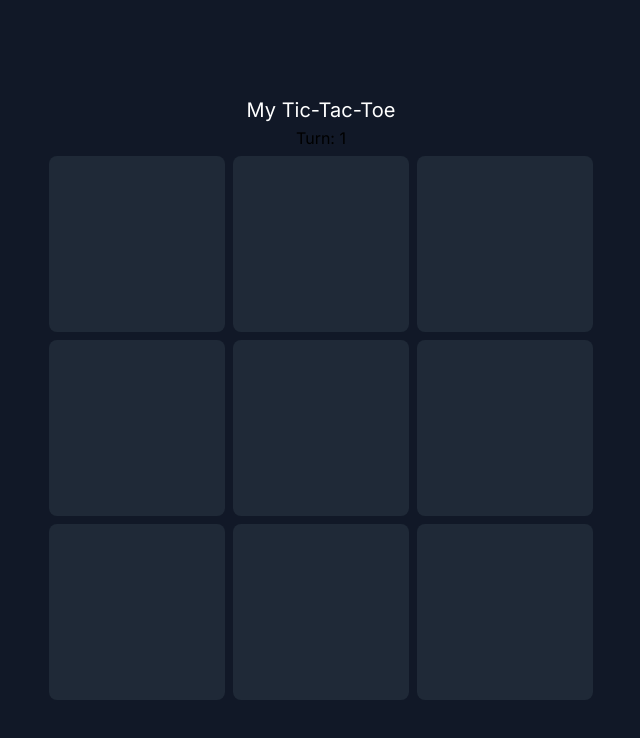
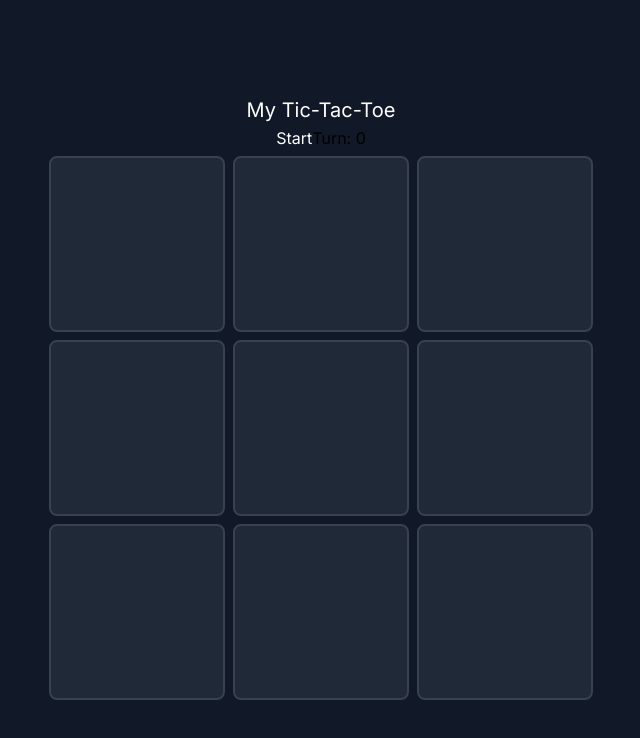
Before and after one commit to Clarkmcev/tictactoe, a Next.js app: page / in a window 1280 px wide. Shown: the top 738 px of the page, without its empty margins (319-959 px from the left). Built offline with nearby package versions, Linux system fonts and the light colour scheme.

Commit message:
work in progress

```diff
--- a/package.json
+++ b/package.json
@@ -9,12 +9,14 @@
     "lint": "next lint"
   },
   "dependencies": {
+    "@headlessui/react": "^1.7.17",
     "@types/node": "20.6.0",
     "@types/react": "18.2.21",
     "@types/react-dom": "18.2.7",
     "autoprefixer": "10.4.15",
     "eslint": "8.49.0",
     "eslint-config-next": "13.4.19",
+    "headlessui": "^0.0.0",
     "next": "13.4.19",
     "postcss": "8.4.29",
     "react": "18.2.0",
--- a/src/app/components/Card.tsx
+++ b/src/app/components/Card.tsx
@@ -1,40 +1,63 @@
-'use client'
+'use client';
 
-import React, { useState } from 'react'
+import React, { useEffect, useState } from 'react';
+import { Grid } from '../page';
 
 type CardProps = {
-    position: number[]
-    played: boolean;
-    signPlayer: 'X' | 'O' | null;
-    turn: number
-    setTurn: React.Dispatch<React.SetStateAction<number>>
-}
+  value: number;
+  position: number[];
+  disabled: boolean
+  turn: number;
+  setTurn: React.Dispatch<React.SetStateAction<number>>;
+  grid: number[][];
+  setGrid: React.Dispatch<React.SetStateAction<Grid>>;
+  gameOver: boolean;
+  setGameOver: React.Dispatch<React.SetStateAction<boolean>>;
+};
 
-type Sign = {
-    sign: 'X' | 'O' | null
-}
+export const Card = ({
+  value,
+  position,
+  disabled,
+  grid,
+  setGrid,
+  turn,
+  setTurn,
+  gameOver,
+  setGameOver,
+}: CardProps) => {
 
-export const Card = ({position, played, signPlayer, turn ,setTurn }: CardProps ) => {
-    const [sign, setSign] = useState<Sign>({sign: null})
-    const [cardPlayed, setCardPlayed] = useState(false)
+  function playCard(e: React.MouseEvent<HTMLButtonElement, MouseEvent>) {
+    setTurn((prev) => prev + 1);
+    setGameOver(false);
+
+    const playedPosition = e.currentTarget.value
+      .split('')
+      .map((el) => Number(el));
+    let gridCopy = [...grid];
+    gridCopy[playedPosition[0]][playedPosition[1]] = turn % 2 === 0 ? 1 : 2;
+    setGrid({ grid: gridCopy });
+  }
+
+  const signLookUp = {
+    0: null,
+    1: 'X',
+    2: 'O',
+  };
 
 
-    function handlePlay(e: React.MouseEvent<HTMLButtonElement, MouseEvent>) {
-        setTurn((prev) => prev + 1)
+  return (
+    <button
+      disabled={disabled || gameOver}
+      onClick={playCard}
+      value={String(position[0] + String(position[1]))}
+      className={`w-44 h-44 rounded-lg m-1 bg-gray-800 text-white text-8xl duration-150 transition-all border-2 border-gray-700 ${
+        disabled || gameOver ? 'bg-gray-700' : 'hover:bg-gray-700'
+      }`}
+    >
+      {signLookUp[value]}
+    </button>
+  );
+};
 
-        const signToBePlayed = turn % 2 === 0 ? 'X' : 'O'
-
-        setSign({sign: signToBePlayed})
-        setCardPlayed(true)
-    }
-
-  return (
-    <button onClick={handlePlay} className={`w-44 h-44 rounded-lg m-1 bg-gray-800 hover:bg-gray-700 duration-150 transition-all ${cardPlayed && 'bg-gray-700'}`}>
-        {/* {position} */}
-        {/* {signPlayer} */}
-        {sign.sign}
-    </button>
-  )
-}
-
-export default Card
+export default Card;
--- /dev/null
+++ b/src/app/components/MyDialog.tsx
@@ -0,0 +1,26 @@
+import { useState } from 'react';
+import { Dialog } from '@headlessui/react';
+
+type MyDialogProps = {
+  isOpen: boolean;
+  setIsOpen: React.Dispatch<React.SetStateAction<boolean>>;
+};
+
+export function MyDialog({ isOpen, setIsOpen }: MyDialogProps) {
+  return (
+    <Dialog
+      open={isOpen}
+      onClose={() => setIsOpen(false)}
+      className="relative z-50"
+    >
+      {/* Full-screen container to center the panel */}
+      <div className="fixed inset-0 flex w-screen items-center justify-center p-4">
+        {/* The actual dialog panel  */}
+        <Dialog.Panel className="mx-auto max-w-sm rounded bg-white">
+          <Dialog.Title>Complete your order</Dialog.Title>
+
+        </Dialog.Panel>
+      </div>
+    </Dialog>
+  );
+}
--- a/src/app/page.tsx
+++ b/src/app/page.tsx
@@ -1,31 +1,116 @@
-'use client'
+'use client';
 
 import Image from 'next/image';
 import Card from './components/Card';
-import { useState } from 'react';
+import { useEffect, useState } from 'react';
+import { MyDialog } from './components/MyDialog';
+
+export type Grid = {
+  grid: number[][];
+};
 
 export default function Home() {
-  const [turn, setTurn] = useState(1)
-
-  const grid = [
+  const gridInit = [
     [0, 0, 0],
     [0, 0, 0],
     [0, 0, 0],
   ];
 
+  const [turn, setTurn] = useState(0);
+  const [grid, setGrid] = useState<Grid>({
+    grid: gridInit,
+  });
+  const [gameOver, setGameOver] = useState(true);
+
+  function resetGame(grid: Grid) {
+    setGrid({ grid: gridInit });
+    setTurn(0);
+    setGameOver(false);
+  }
+
+  function checkWin(grid: Grid) {
+    for (let i = 0; i < grid.grid.length; i++) {
+      for (let j = 0; j < grid.grid.length; j++) {
+        // check rows
+        if (
+          grid.grid[i][0] === grid.grid[i][1] &&
+          grid.grid[i][1] === grid.grid[i][2] &&
+          grid.grid[i][0] === grid.grid[i][2] &&
+          grid.grid[i][0] !== 0
+        ) {
+          console.log('Row win!');
+          setGameOver(true);
+        }
+
+        // check columns
+        if (
+          grid.grid[0][j] === grid.grid[1][j] &&
+          grid.grid[1][j] === grid.grid[2][j] &&
+          grid.grid[0][j] === grid.grid[2][j] &&
+          grid.grid[0][j] !== 0
+        ) {
+          console.log('Column win!');
+          setGameOver(true);
+        }
+
+        // check diagonal 1
+        if (
+          grid.grid[0][0] === grid.grid[1][1] &&
+          grid.grid[1][1] === grid.grid[2][2] &&
+          grid.grid[0][0] === grid.grid[2][2] &&
+          grid.grid[0][0] !== 0
+        ) {
+          console.log('Diagonal 1 win!');
+          setGameOver(true);
+        }
+
+        // check diagonal 2
+        if (
+          grid.grid[0][2] === grid.grid[1][1] &&
+          grid.grid[1][1] === grid.grid[2][0] &&
+          grid.grid[0][2] === grid.grid[0][2] &&
+          grid.grid[0][2] !== 0
+        ) {
+          console.log('Diagonal 2 win!');
+          setGameOver(true);
+        }
+      }
+    }
+  }
+
+  useEffect(() => {
+    checkWin(grid);
+  }, [turn]);
+
   return (
     <main className="flex min-h-screen flex-col items-center justify-between p-24 bg-gray-900 ">
       <div className="text-white text-xl">My Tic-Tac-Toe</div>
-      <div>Turn: {turn}</div>
+      <div className="flex justify-between">
+        <button className='text-white' onClick={() => resetGame(grid)}>Start</button>
+        <div>Turn: {turn}</div>
+      </div>
       <div>
-        {grid.map((row, rowIndex) => (
-          <div key={1} className="flex">
-            {grid.map((col, colIndex) => (
-              <Card position={[rowIndex, colIndex]} signPlayer={null} played={true} key={String(col) + String(colIndex)} turn={turn} setTurn={setTurn} />
+        {grid.grid.map((row, rowIndex) => (
+          <div key={rowIndex} className="flex">
+            {grid.grid.map((col, colIndex) => (
+              <Card
+                value={grid.grid[rowIndex][colIndex]}
+                key={colIndex}
+                position={[rowIndex, colIndex]}
+                disabled={grid.grid[rowIndex][colIndex] !== 0}
+                grid={grid.grid}
+                setGrid={setGrid}
+                turn={turn}
+                setTurn={setTurn}
+                gameOver={gameOver}
+                setGameOver={setGameOver}
+              />
             ))}
           </div>
         ))}
       </div>
+      {/* {gameOver ? <MyDialog isOpen={gameOver} setIsOpen={setGameOver}/> : null} */}
+      {/* {gameOver ?<>wwww</> : null} */}
     </main>
   );
 }
```
Also changed, not shown: src/app/components/utils.tsx (added), 1 other file (tests, documents, lock files or other folders).
